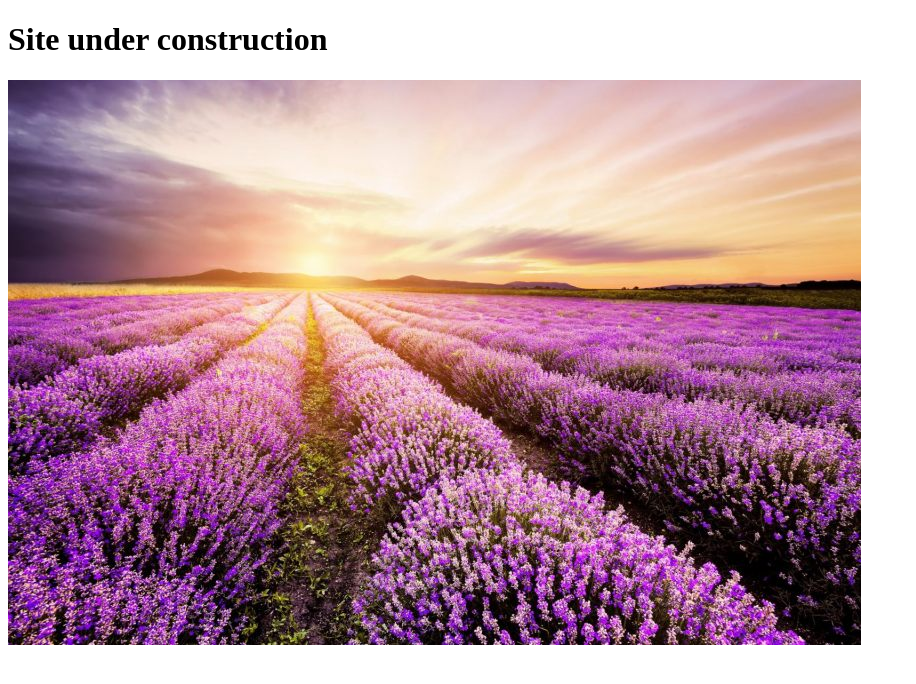
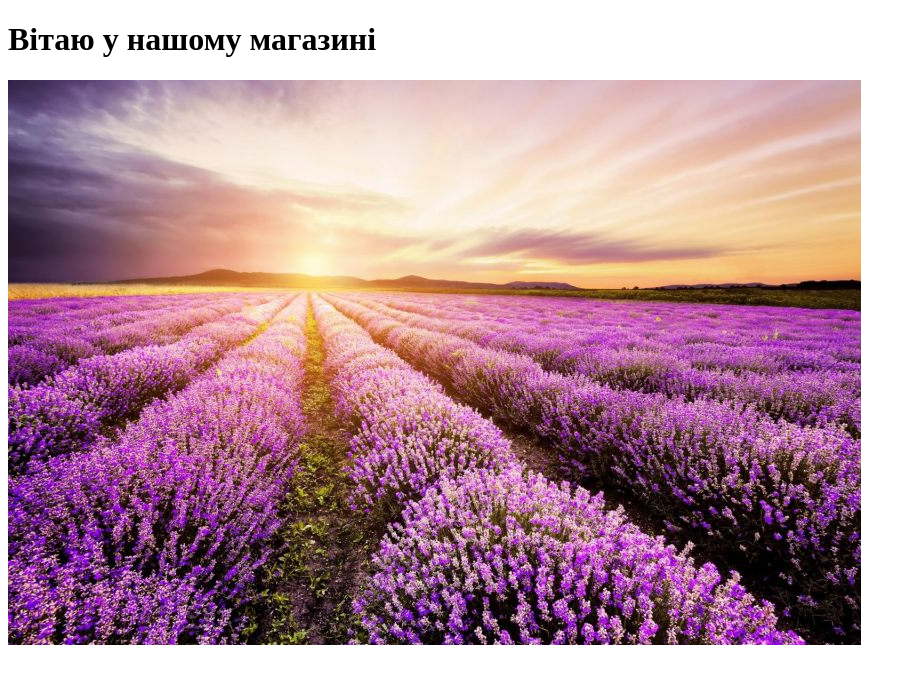
Before and after one commit to valeriyaperperi/lavanda1, a plain HTML site: page index.html in a window 1280 px wide. Shown: the whole page, without its empty margins (0-916 px from the left). Drawn offline with Linux system fonts and the light colour scheme.

Commit message:
Update index.html

```diff
--- a/index.html
+++ b/index.html
@@ -6,7 +6,7 @@
 </head>
 
 <body>
-<h1>Site under construction</h1>
+<h1>Вітаю у нашому магазині</h1>
 
 </div>
 <img src='images/лаванда.jpg '>
```
